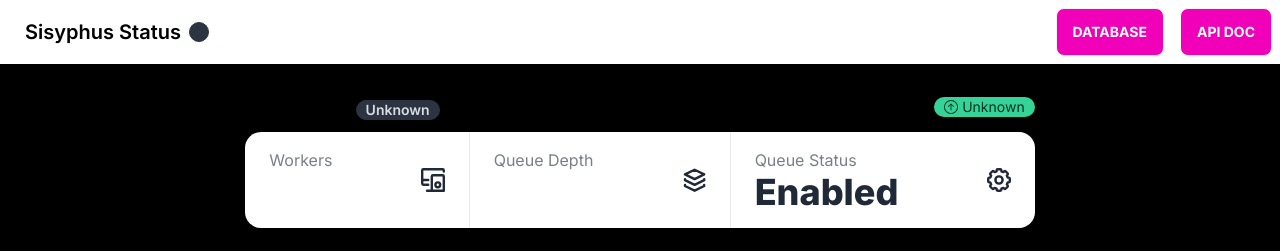
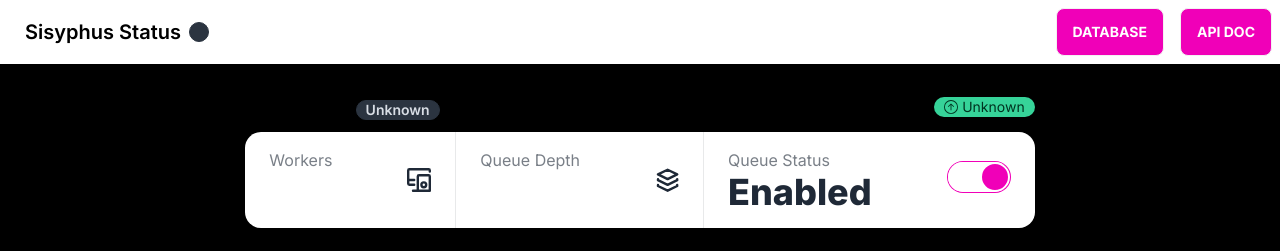
Before and after one commit to JamesTheBard/sisyphus-frontend, a Next.js app: page / in a window 1280 px wide. Shown: the top 251 px of the page. Built offline with nearby package versions, Linux system fonts and the light colour scheme; no server answers.

Commit message:
Added queue toggle to UI

```diff
--- a/package.json
+++ b/package.json
@@ -1,6 +1,6 @@
 {
   "name": "sisyphus-frontend",
-  "version": "1.2.0",
+  "version": "1.2.1",
   "private": true,
   "scripts": {
     "dev": "next dev",
--- a/src/components/statsOverview.js
+++ b/src/components/statsOverview.js
@@ -1,7 +1,19 @@
 import { useEffect, useState } from "react"
 import IconArrowUpCircle from "./iconArrowUp"
+import axios from "axios"
 
 export default function StatsOverview({ queue, workers, status, server }) {
+
+  const apiUrl = process.env.NEXT_PUBLIC_SISYPHUS_API
+  const [toggle, setToggle] = useState(!queue.attributes.disabled)
+
+  const changeState = () => {
+    axios.patch(apiUrl + '/queue', {disabled: toggle})
+      .then((response) => {
+        console.log(response.data)
+        setToggle(!response.data.disabled)
+      })
+  }
 
   return (
     <div className="card w-2/3 shadow-xl">
@@ -39,15 +51,16 @@
 
           <div className="stat">
             <div className="stat-figure text-secondary">
-              <svg className="w-6 h-6 text-gray-800 dark:text-secondary" aria-hidden="true" xmlns="http://www.w3.org/2000/svg" fill="none" viewBox="0 0 20 20">
+            <input onClick={changeState} type="checkbox" className="toggle toggle-secondary toggle-lg" defaultChecked={ toggle ? true : false } />
+              {/* <svg className="w-6 h-6 text-gray-800 dark:text-secondary" aria-hidden="true" xmlns="http://www.w3.org/2000/svg" fill="none" viewBox="0 0 20 20">
                 <g stroke="currentColor" strokeLinecap="round" strokeLinejoin="round" strokeWidth="2">
                   <path d="M19 11V9a1 1 0 0 0-1-1h-.757l-.707-1.707.535-.536a1 1 0 0 0 0-1.414l-1.414-1.414a1 1 0 0 0-1.414 0l-.536.535L12 2.757V2a1 1 0 0 0-1-1H9a1 1 0 0 0-1 1v.757l-1.707.707-.536-.535a1 1 0 0 0-1.414 0L2.929 4.343a1 1 0 0 0 0 1.414l.536.536L2.757 8H2a1 1 0 0 0-1 1v2a1 1 0 0 0 1 1h.757l.707 1.707-.535.536a1 1 0 0 0 0 1.414l1.414 1.414a1 1 0 0 0 1.414 0l.536-.535L8 17.243V18a1 1 0 0 0 1 1h2a1 1 0 0 0 1-1v-.757l1.707-.708.536.536a1 1 0 0 0 1.414 0l1.414-1.414a1 1 0 0 0 0-1.414l-.535-.536.707-1.707H18a1 1 0 0 0 1-1Z" />
                   <path d="M10 13a3 3 0 1 0 0-6 3 3 0 0 0 0 6Z" />
                 </g>
-              </svg>
+              </svg> */}
             </div>
             <div className="stat-title">Queue Status</div>
-            <div className="stat-value">{status ? "Disabled" : "Enabled"}</div>
+            <div className="stat-value">{!toggle ? "Disabled" : "Enabled"}</div>
           </div>
 
         </div>
--- a/src/components/workerTableRow.js
+++ b/src/components/workerTableRow.js
@@ -5,10 +5,6 @@
 
   const apiUrl = process.env.NEXT_PUBLIC_SISYPHUS_API
   const [toggle, setToggle] = useState(!worker.attributes.disabled)
-
-  const toggleClass = () => {
-    setToggle(!toggle)
-  }
 
   const changeState = () => {
     axios.patch(apiUrl + '/workers/' + worker.worker_id, {disabled: toggle})
```
Also changed, not shown: 1 other file (tests, documents, lock files or other folders).
